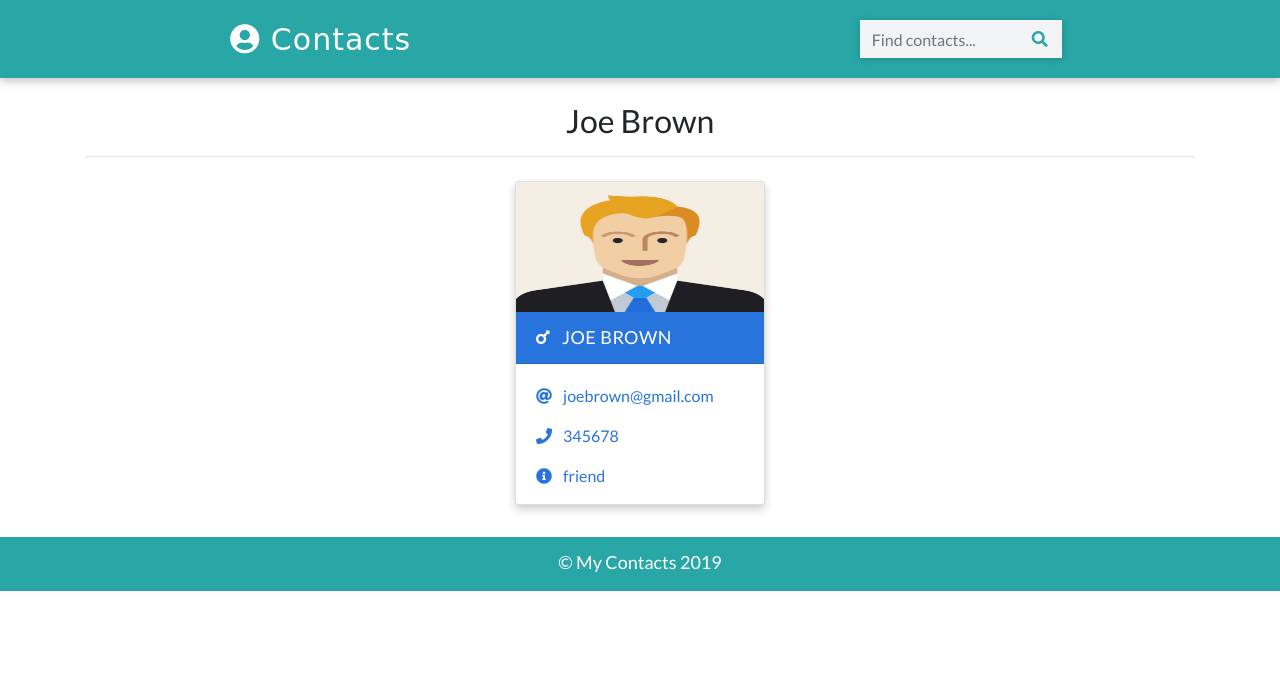
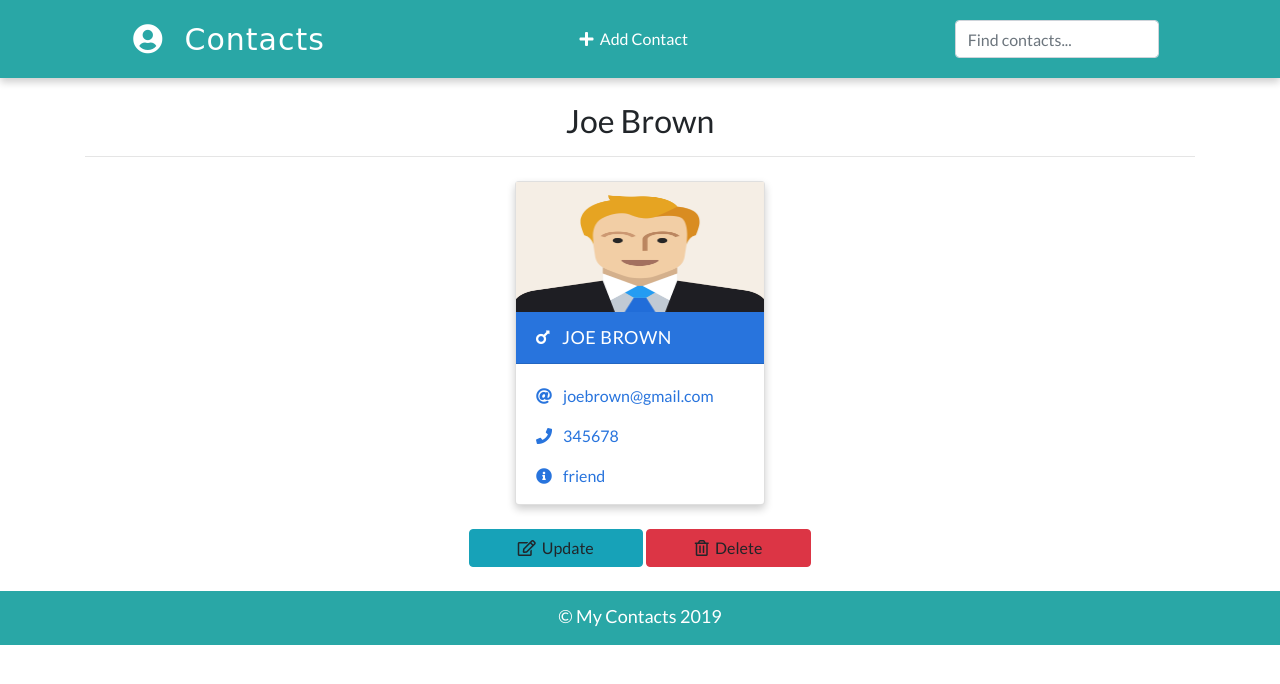
Before and after one commit to oussamasiyagh/Hello-World-in-Django, a Django app: page /detail/1 in a window 1280 px wide. Shown: the top 684 px of the page. Run offline with Django 3.2, Linux system fonts and the light colour scheme; data comes from the database, SQL or seed files in the repository; some libraries are stand-ins or nearby versions.

Commit message:
Update contacts from Frontend

```diff
--- a/si/static/css/main.css
+++ b/si/static/css/main.css
@@ -33,20 +33,7 @@ nav {
   color: white;
   text-decoration: none;
 }
-form {
-  position: relative;
-}
-button {
-  position: absolute;
-  right: 1px;
-  outline: none;
-  cursor: pointer;
-}
-button i {
-  color: var(--back);
-}
-
-input {
+.search-box {
   border-radius: 0px !important;
   width: 250px;
   border: none !important;
@@ -126,6 +113,10 @@ footer {
   .logo {
     font-size: 22px !important;
   }
+  .feature-link {
+    margin-top: 5px !important;
+    margin-bottom: 5px !important;
+  }
   /* navbar style ends */
 
   /* card styles */
--- a/si/templates/base.html
+++ b/si/templates/base.html
@@ -27,6 +27,10 @@
       rel="stylesheet"
       href="https://use.fontawesome.com/releases/v5.6.3/css/all.css"
     />
+    <link
+      rel="title icon"
+      href="{% static 'images/contact.png' %}"
+    />
     <title>
         {% block title %}
 
@@ -38,16 +42,21 @@
 
     <nav>
       <a class="logo" href="{% url 'home' %}">
-        <i class="fas fa-user-circle"></i>&nbsp;Contacts
+        <i class="fas fa-user-circle"></i>&nbsp; Contacts
       </a>
+      <p class="feature-link m-0 p-0">
+      <a href="#" class="mr-4 text-white">
+      <i class="fas fa-plus"></i>&nbsp; Add Contact
+      </a>
+      </p>
       <form class="form-inline my-2" action="{% url 'search' %}"  method="GET">
         <input
-          class="form-control"
+          class="form-control search- box "
           type="text"
           placeholder="Find contacts..."
           name="search_term"
         />
-        <button class="btn" type="submit"><i class="fas fa-search"></i></button>
+
       </form>
     </nav>
     <!-- Navbar ends -->
--- a/si/templates/detail.html
+++ b/si/templates/detail.html
@@ -15,6 +15,16 @@
       <!-- Card for details -->
       {% include 'partials/_card.html' %}
     </div>
+    <div class="container mt-3">
+      <p class="text-center">
+        <a class="btn btn-info px-5">
+        <i class="far fa-edit"></i>&nbsp; Update
+        </a>
+          <a class="btn btn-danger px-5">
+        <i class="far fa-trash-alt"></i>&nbsp; Delete
+          </a>
+      </p>
+    </div>
     <!-- Main Section ends-->
 
 {% endblock content %}
```
Also changed, not shown: si/static/images/contact.png (added).
